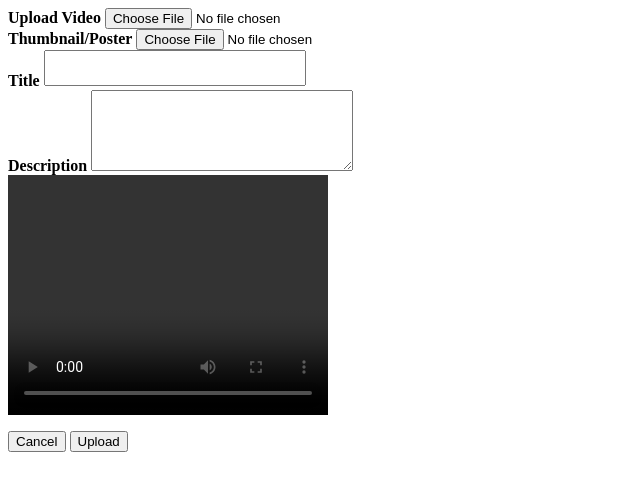
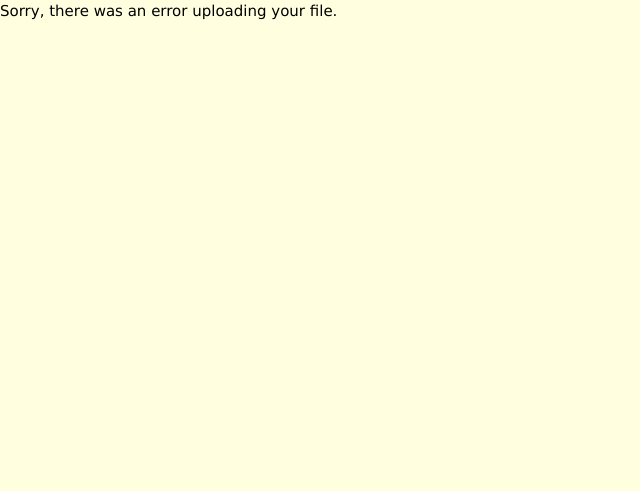
Before and after one commit to GoKaAa/videofly, a PHP site: page /upload.php in a window 1280 px wide. Shown: the top 491 px of the page, without its empty margins (0-640 px from the left). Run offline with PHP 8.4, Linux system fonts and the light colour scheme; data that the repository does not hold is empty.

Commit message:
Add files via upload

```diff
--- a/upload.php
+++ b/upload.php
@@ -1,108 +1,36 @@
-<?php include 'db_connect.php' ?>
+<html>
+<head>
+<link rel="stylesheet" href="https://www.w3schools.com/w3css/4/w3.css">
+<style>
+body
+{
+  background-color: lightyellow;
+}
+</style>
+</head>
+</html>
 <?php
-if(isset($_GET['id'])){
-	$upload = $conn->query("SELECT up.*,concat(u.firstname,' ',u.lastname) as name,u.avatar FROM uploads up inner join users u on u.id =up.user_id where up.id = '{$_GET['id']}' ");
-	foreach ($upload->fetch_array() as $k => $v) {
-		$$k = $v;
-	}
+$target_dir = "Uploads/all_uploads/";
+$target_file = $target_dir . basename($_FILES["fileToUpload"]["name"]);
+$uploadOk = 1;
+$imageFileType = strtolower(pathinfo($target_file,PATHINFO_EXTENSION));
+
+// Check if file already exists
+if (file_exists($target_file)) {
+  echo "Sorry, file is already uplaoded.";
+  $uploadOk = 0;
+}
+
+// Check if $uploadOk is set to 0 by an error
+if ($uploadOk == 0) {
+  echo "Sorry, your file was not uploaded.";
+
+// if everything is ok, try to upload file
+} else {
+  if (move_uploaded_file($_FILES["fileToUpload"]["tmp_name"], $target_file)) {
+    echo "The file ". htmlspecialchars( basename( $_FILES["fileToUpload"]["name"])). " has been uploaded to aCloud.";
+  } else {
+    echo "Sorry, there was an error uploading your file.";
+  }
 }
 ?>
-
-<div class="container">
-	<div class="row">
-		<div class="col-lg-12">
-			<form id="manage-upload">
-				<input type="hidden" name="id" value="<?php echo isset($id)? $id : '' ?>">
-				<div class="row">
-					<div class="col-md-6 border-right">
-						<div class="form-group">
-							<label for="" class="control-label"><b>Upload Video</b></label>
-							<input type="file" class="form-control form-control-sm" name="vid" onchange="displayVID(this,$(this))">
-						</div>
-						<div class="form-group">
-							<label for="" class="control-label"><b>Thumbnail/Poster</b></label>
-							<input type="file" class="form-control form-control-sm" name="img" onchange="displayImg(this,$(this))">
-						</div>
-						<div class="form-group">
-							<label for="" class="control-label"><b>Title</b></label>
-							<textarea name="title" id="" cols="30" rows="2" class="form-control" style="resize:none"><?php echo isset($title) ? $title : '' ?></textarea>
-						</div>
-						<div class="form-group">
-							<label for="" class="control-label"><b>Description</b></label>
-							<textarea name="description" id="" cols="30" rows="5" class="form-control"><?php echo isset($title) ? $title : '' ?></textarea>
-						</div>
-					</div>
-					<div class="col-md-6">
-						<div class="form-group d-flex justify-content-center bg-dark border-dark img-thumbnail">
-							<video width="320" height="240" id="vid-field" controls class="img-fluid" poster="<?php echo isset($thumbnail_path) && !empty($thumbnail_path) ? "assets/uploads/thumbnail/".$thumbnail_path : '' ?>">
-								<?php if(isset($video_path)): ?>
-									<source src="<?php echo isset($video_path) && !empty($video_path) ? "assets/uploads/videos/".$video_path : '' ?>">
-								<?php endif; ?>
-							</video>
-						</div>
-					</div>
-				</div>
-			</form>
-		</div>
-	</div>
-</div>
-<div class="modal-footer display py-2 px-0 row">
-	<div class="row">
-		<div class="col-lg-12">
-			<button class="btn btn-secondary float-right mr-2" data-dismiss="modal">Cancel</button>
-			<button class="btn btn-light bg-light border float-right mr-2" onclick="$('#manage-upload').submit()" type="button"><i class="fa fa-upload"></i> <?php echo isset($id) ? "Update" :'Upload' ?></button>
-		</div>
-	</div>
-</div>
-<style>
-	#uni_modal .modal-footer{
-		display: none;
-	}
-	#uni_modal .modal-footer.display{
-		display: block;
-	}
-</style>
-<script>
-	function displayVID(input,_this) {
-	    if (input.files && input.files[0]) {
-	        var reader = new FileReader();
-	        reader.onload = function (e) {
-	        	$('#vid-field').html("<source src='"+e.target.result+"'>");
-	        	console.log(e.target.result)
-	        }
-
-	        reader.readAsDataURL(input.files[0]);
-	    }
-	}
-	function displayImg(input,_this) {
-	    if (input.files && input.files[0]) {
-	        var reader = new FileReader();
-	        reader.onload = function (e) {
-	        	$('#vid-field').attr('poster', e.target.result);
-	        }
-
-	        reader.readAsDataURL(input.files[0]);
-	    }
-	}
-$('#manage-upload').submit(function(e){
-		e.preventDefault()
-		start_load()
-		$.ajax({
-			url:'ajax.php?action=save_upload',
-			data: new FormData($(this)[0]),
-		    cache: false,
-		    contentType: false,
-		    processData: false,
-		    method: 'POST',
-		    type: 'POST',
-			success:function(resp){
-				if(resp == 1){
-					alert_toast('<i class="fa fa-check text-white"></i> Video successfully Upload.',"success");
-					setTimeout(function(){
-						location.reload()
-					},750)
-				}
-			}
-		})
-	})
-</script>
```
Also changed, not shown: index.html (added, +90 -0 lines), tc.html (added, +88 -0 lines), upload.html (added, +14 -0 lines).
